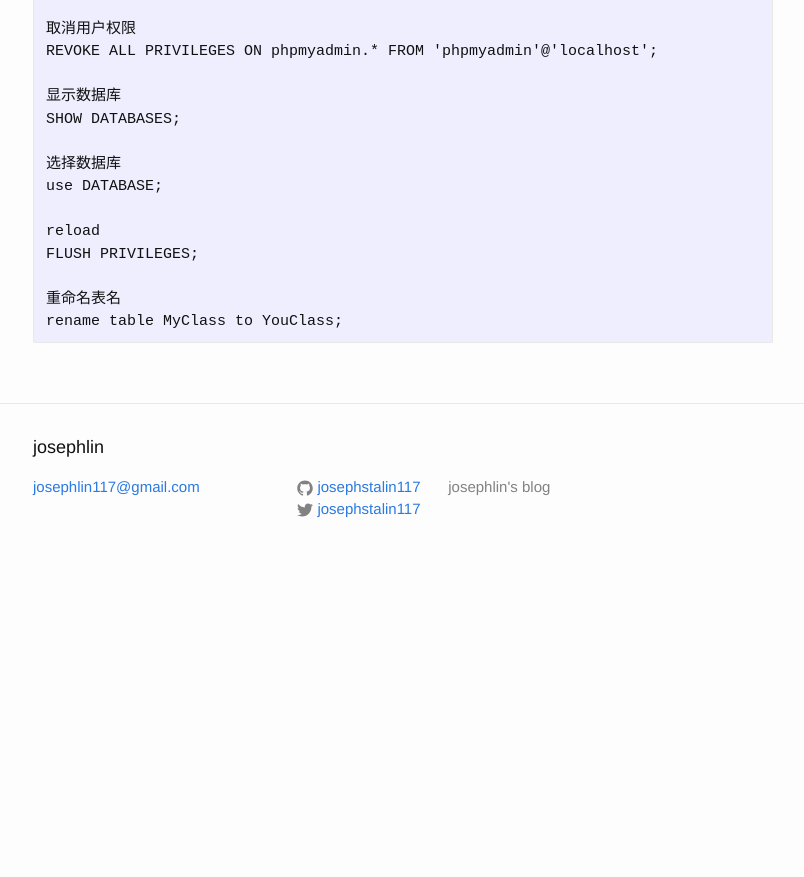
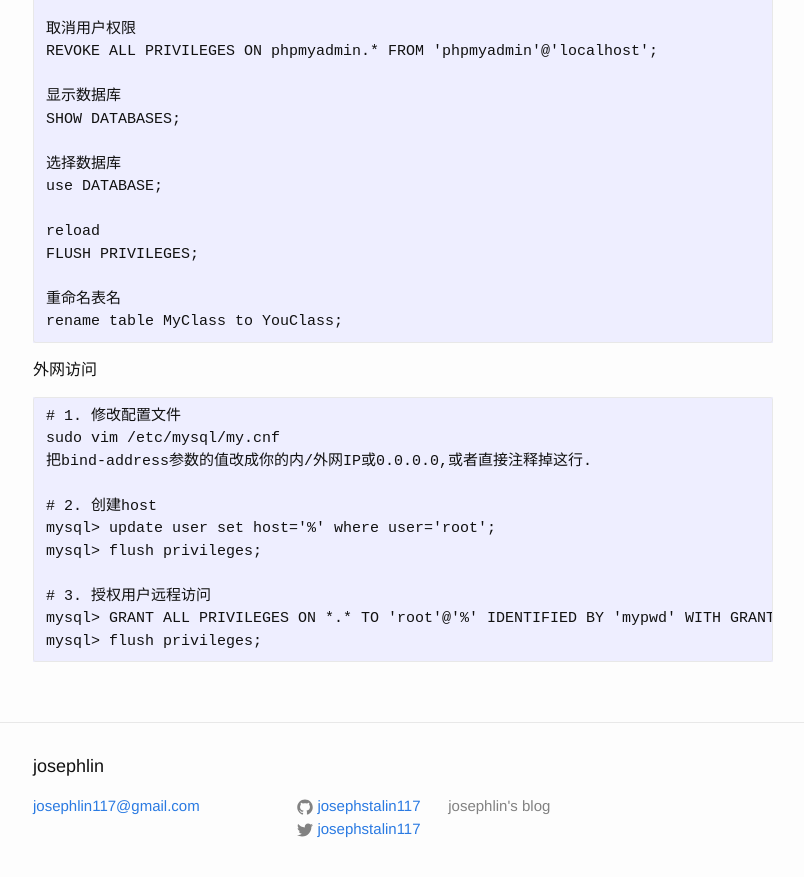
Before and after one commit to josephstalin117/josephstalin117.github.io, a Jekyll site: the page built from _posts/2016-05-03-mysql.markdown, in a window 1280 px wide and 900 px high, scrolled down 1887 px. Shown: the top 877 px of the window, without its empty margins (237-1041 px from the left). Built offline with Jekyll 4.4.1, drawn with Linux system fonts in a browser that asks for light colours; before the commit the page ends 2468 px from its top, so only the background shows below that.

Commit message:
add remote access mysql

````diff
--- a/_posts/2016-05-03-mysql.markdown
+++ b/_posts/2016-05-03-mysql.markdown
@@ -101,3 +101,18 @@ FLUSH PRIVILEGES;
 重命名表名
 rename table MyClass to YouClass;
 ```
+
+外网访问
+```
+# 1. 修改配置文件
+sudo vim /etc/mysql/my.cnf
+把bind-address参数的值改成你的内/外网IP或0.0.0.0,或者直接注释掉这行.
+
+# 2. 创建host
+mysql> update user set host='%' where user='root';
+mysql> flush privileges;
+
+# 3. 授权用户远程访问
+mysql> GRANT ALL PRIVILEGES ON *.* TO 'root'@'%' IDENTIFIED BY 'mypwd' WITH GRANT OPTION;
+mysql> flush privileges;
+```
````
